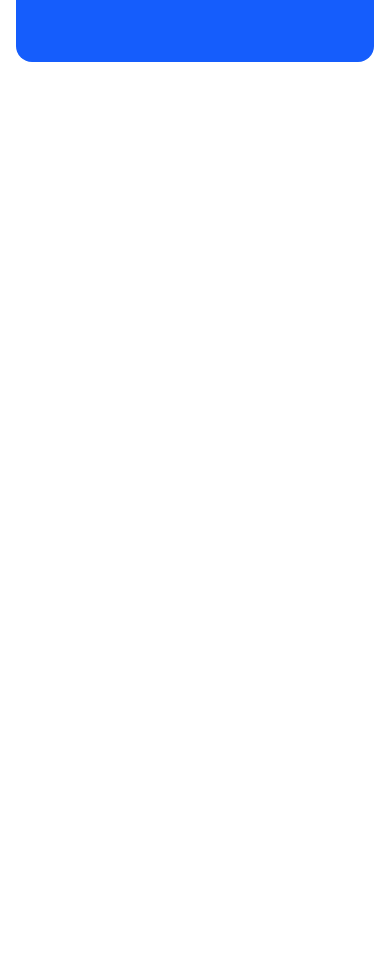
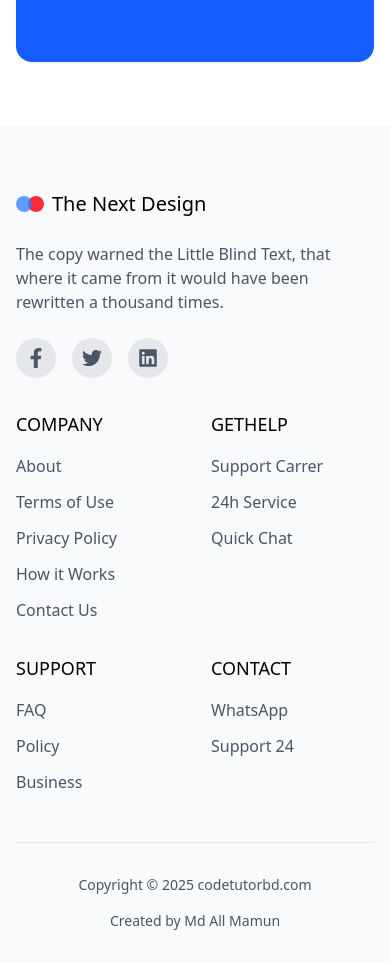
Before and after one commit to KirillPrushak/modern-react-project, a React (Vite) app: page / in a window 390 px wide. Shown: the part 8542-9505 px from the top of the page. Before the commit the page ends 8668 px from the top, so only its background shows below. Built offline with nearby package versions, Linux system fonts and the light colour scheme.

Commit message:
add footer section

```diff
--- a/src/App.jsx
+++ b/src/App.jsx
@@ -10,6 +10,7 @@
 import ServicesSection from './components/ServicesSection';
 import TestimonialSection from './components/TestimonialSection';
 import NewsletterSection from './components/NewsletterSection';
+import Footer from './components/Footer';
 
 function App() {
   return (
@@ -30,6 +31,7 @@
         <ServicesSection />
         <TestimonialSection />
         <NewsletterSection />
+        <Footer />
       </div>
     </main>
   );
--- /dev/null
+++ b/src/components/Footer.jsx
@@ -0,0 +1,119 @@
+import { FaFacebookF, FaLinkedin, FaTwitter } from 'react-icons/fa';
+
+const footerLinks = {
+  company: [
+    { name: 'About', href: '#' },
+    { name: 'Terms of Use', href: '#' },
+    { name: 'Privacy Policy', href: '#' },
+    { name: 'How it Works', href: '#' },
+    { name: 'Contact Us', href: '#' },
+  ],
+  getHelp: [
+    { name: 'Support Carrer', href: '#' },
+    { name: '24h Service', href: '#' },
+    { name: 'Quick Chat', href: '#' },
+  ],
+  support: [
+    { name: 'FAQ', href: '#' },
+    { name: 'Policy', href: '#' },
+    { name: 'Business', href: '#' },
+  ],
+  contact: [
+    { name: 'WhatsApp', href: '#' },
+    { name: 'Support 24', href: '#' },
+  ],
+};
+
+function Footer() {
+  return (
+    <footer className="bg-gray-50">
+      <div className="container mx-auto px-4 sm:px-6 lg:px-8 pt-16 pb-8">
+        <div className="grid grid-cols-1 md:grid-cols-2 lg:grid-cols-12 gap-8 lg:gap-12">
+          {/* brand column */}
+          <div className="lg:col-span-4">
+            <div className="flex gap-1 items-center mb-6">
+              <div className="flex items-center gap-1 cursor-pointer">
+                <div
+                  className="w-4 h-4 bg-blue-500 rounded-full opacity-75 hover:opacity-100
+          transition-opacity"
+                ></div>
+                <div
+                  className="w-4 h-4 bg-red-500 -ml-2 rounded-full opacity-100 hover:opacity-75
+          transition-opacity"
+                ></div>
+              </div>
+              <span className="text-xl font-medium ml-1">The Next Design</span>
+            </div>
+            <p className="text-gray-600 mb-6 md:w-3/4">
+              The copy warned the Little Blind Text, that where it came from it
+              would have been rewritten a thousand times.
+            </p>
+
+            <div className="flex gap-4">
+              <a
+                href="#"
+                className="w-10 h-10 bg-gray-200 rounded-full flex items-center justify-center
+                text-gray-600 hover:bg-blue-600 hover:text-white transition-all"
+              >
+                <FaFacebookF className="size-5" />
+              </a>
+              <a
+                href="#"
+                className="w-10 h-10 bg-gray-200 rounded-full flex items-center justify-center
+                text-gray-600 hover:bg-blue-600 hover:text-white transition-all"
+              >
+                <FaTwitter className="size-5" />
+              </a>
+              <a
+                href="#"
+                className="w-10 h-10 bg-gray-200 rounded-full flex items-center justify-center
+                text-gray-600 hover:bg-blue-600 hover:text-white transition-all"
+              >
+                <FaLinkedin className="size-5" />
+              </a>
+            </div>
+          </div>
+
+          {/* footer navi items */}
+          <div className="lg:col-span-8">
+            <div className="grid grid-cols-2 md:grid-cols-4 gap-8">
+              {Object.entries(footerLinks).map(
+                ([category, links], categoryIndex) => (
+                  <div key={category}>
+                    <h3 className="text-lg font-medium mb-4 uppercase">
+                      {category}
+                    </h3>
+                    <ul className="space-y-3">
+                      {links.map((link, index) => (
+                        <li key={index}>
+                          <a
+                            href="#"
+                            className="text-gray-600 hover:text-gray-900"
+                          >
+                            {link.name}
+                          </a>
+                        </li>
+                      ))}
+                    </ul>
+                  </div>
+                )
+              )}
+            </div>
+          </div>
+        </div>
+
+        {/* footer bottom section */}
+        <div className="border-t border-gray-200 mt-12 pt-8">
+          <div className="flex flex-col md:flex-row justify-between items-center gap-4">
+            <p className="text-gray-600 text-sm">
+              Copyright © {new Date().getFullYear()} codetutorbd.com
+            </p>
+            <p className="text-gray-600 text-sm">Created by Md All Mamun</p>
+          </div>
+        </div>
+      </div>
+    </footer>
+  );
+}
+
+export default Footer;
--- a/src/components/NewsletterSection.jsx
+++ b/src/components/NewsletterSection.jsx
@@ -2,7 +2,7 @@
 
 function NewsletterSection() {
   return (
-    <section className="container ma-auto px-4 sm:px-6 lg:px-8 py-16">
+    <section className="container mx-auto px-4 sm:px-6 lg:px-8 py-16">
       <div className="bg-blue-600 rounded-2xl overflow-hidden">
         <div className="relative md:px-16 py-16 px-6 md:py-24">
           {/* gradient bg */}
```
